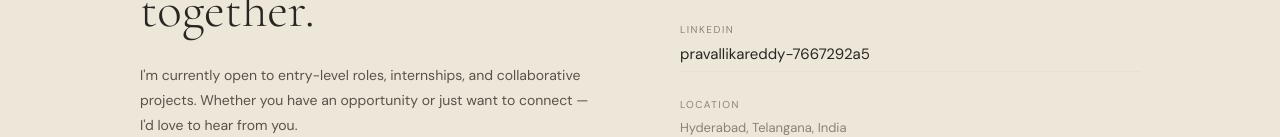
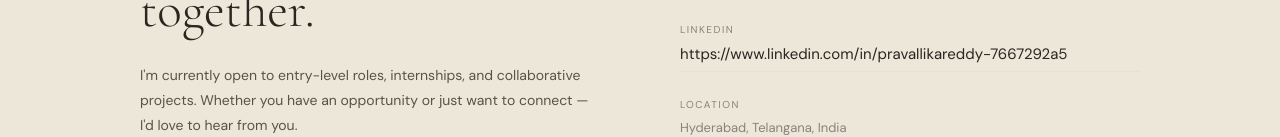
Before and after one commit to Pravallika05-reddy/pravallika-portfolio, a plain HTML site: page index.html in a window 1280 px wide. Shown: the part 4975-5112 px from the top of the page. Drawn offline with nearby package versions, Linux system fonts and the light colour scheme.

Commit message:
Update index.html

```diff
--- a/index.html
+++ b/index.html
@@ -928,7 +928,7 @@
         </div>
         <div class="contact-link-item">
           <div class="contact-link-label">LinkedIn</div>
-          <a href="https://www.linkedin.com/in/pravallikareddy-7667292a5" target="_blank" class="contact-link-value">pravallikareddy-7667292a5</a>
+          <a href="https://www.linkedin.com/in/pravallikareddy-7667292a5" target="_blank" class="contact-link-value">https://www.linkedin.com/in/pravallikareddy-7667292a5</a>
         </div>
         <div class="contact-link-item">
           <div class="contact-link-label">Location</div>
```
